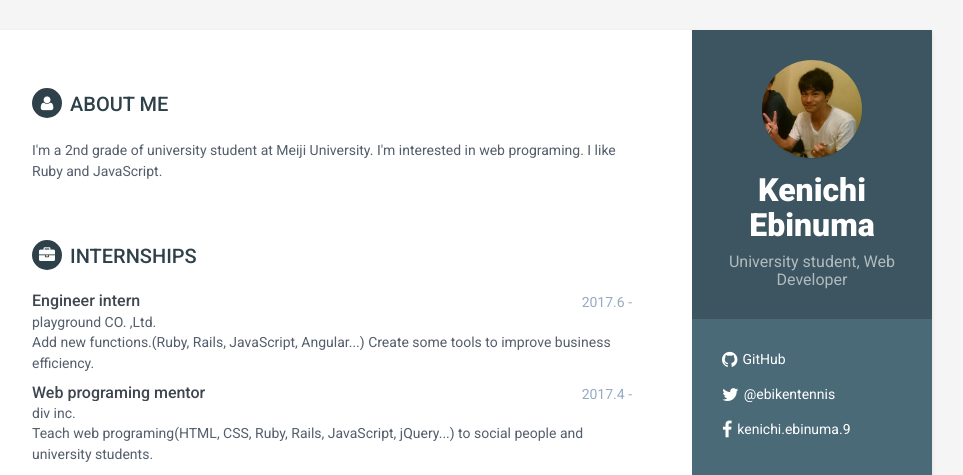
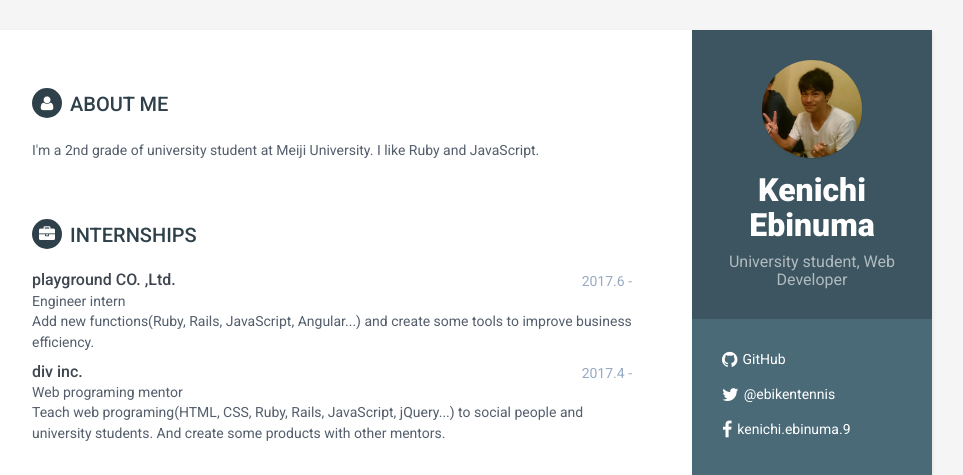
Before and after one commit to ebkn/ebkn.github.io, a Jekyll site: the page built from index.html, in a window 1280 px wide and 900 px high, cut to the strip 0-475 px from the top of the window. Shown: the whole strip, without its empty margins (188-1151 px from the left). Built offline with Jekyll 4.4.1, drawn with Linux system fonts in a browser that asks for light colours.

```diff
--- a/_config.yml
+++ b/_config.yml
@@ -14,7 +14,7 @@ style: styles-6
 name: Kenichi Ebinuma
 tagline: University student, Web Developer
 pic: profile.jpg
-summary: "I'm a 2nd grade of university student at Meiji University. I'm interested in web programing. I like Ruby and JavaScript."
+summary: "I'm a 2nd grade of university student at Meiji University. I like Ruby and JavaScript."
 
 #sidebar links
 github: ebkn12
--- a/_data/internships.yml
+++ b/_data/internships.yml
@@ -1,10 +1,10 @@
 - internship:
+  company: playground CO. ,Ltd.
+  time: 2017.6 -
   role: Engineer intern
-  time: 2017.6 -
-  company: playground CO. ,Ltd.
-  details: "Add new functions.(Ruby, Rails, JavaScript, Angular...) Create some tools to improve business efficiency."
+  details: "Add new functions(Ruby, Rails, JavaScript, Angular...) and create some tools to improve business efficiency."
 - internship:
+  company: div inc.
+  time: 2017.4 -
   role: Web programing mentor
-  time: 2017.4 -
-  company: div inc.
-  details: "Teach web programing(HTML, CSS, Ruby, Rails, JavaScript, jQuery...) to social people and university students."
+  details: "Teach web programing(HTML, CSS, Ruby, Rails, JavaScript, jQuery...) to social people and university students. And create some products with other mentors."
--- a/_data/projects.yml
+++ b/_data/projects.yml
@@ -15,6 +15,7 @@
   title: AR-door
   link: "https://github.com/ebkn12/portal-arkit"
   detail: "iOS application using ARKit. You can create the door to different location. I used Swift. I presented this at conputer graphics base."
+  img: "ardoor.jpg"
 - project:
   title: protospace
   link: "https://github.com/ebkn12/protospace"
--- a/_includes/internship.html
+++ b/_includes/internship.html
@@ -8,11 +8,11 @@
     <div class="meta">
 
       <div class="upper-row">
-        <h3 class="job-title">{{ internship.role }}</h3>
+        <h3 class="job-title">{{ internship.company }}</h3>
         <div class="time">{{ internship.time }}</div>
       </div><!--//upper-row-->
 
-      <div class="internship">{{ internship.company }}</div>
+      <div class="internship">{{ internship.role }}</div>
 
     </div><!--//meta-->
 
```
Also changed, not shown: assets/images/ardoor.jpg (added).
